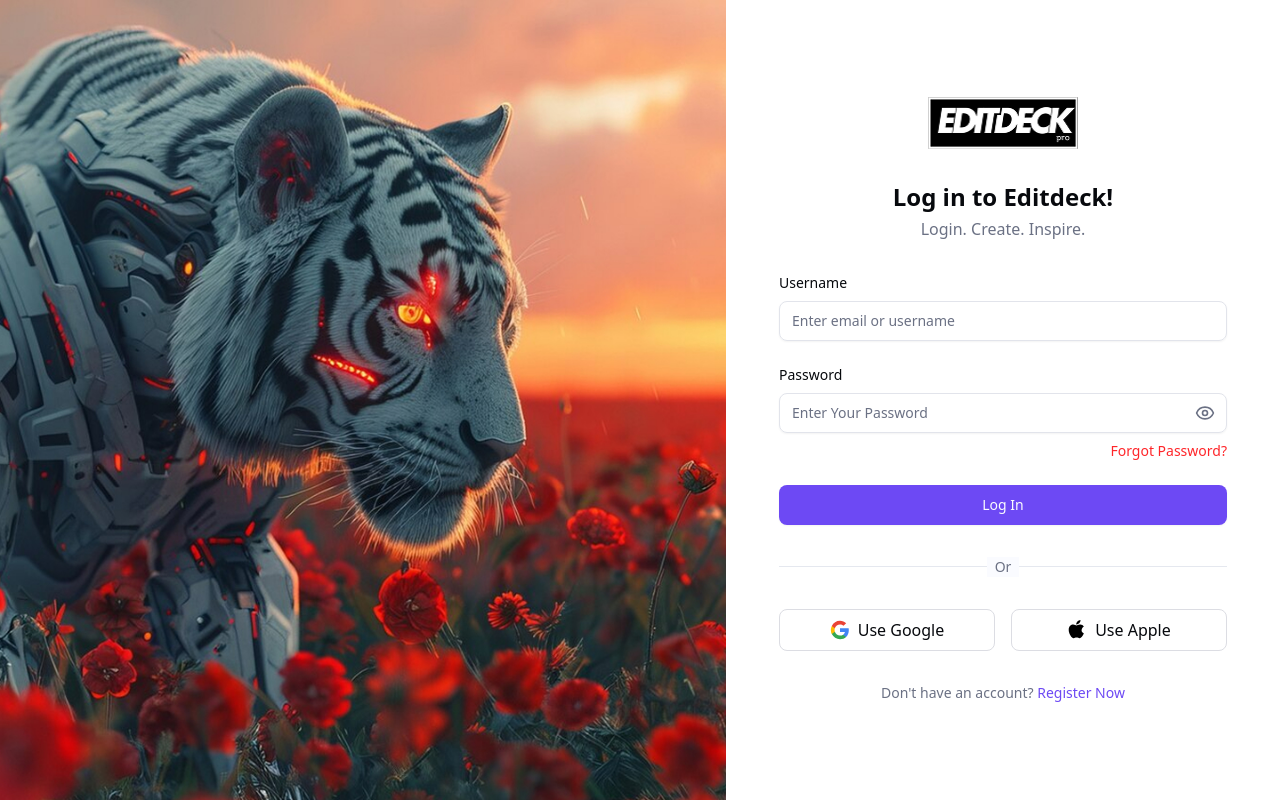
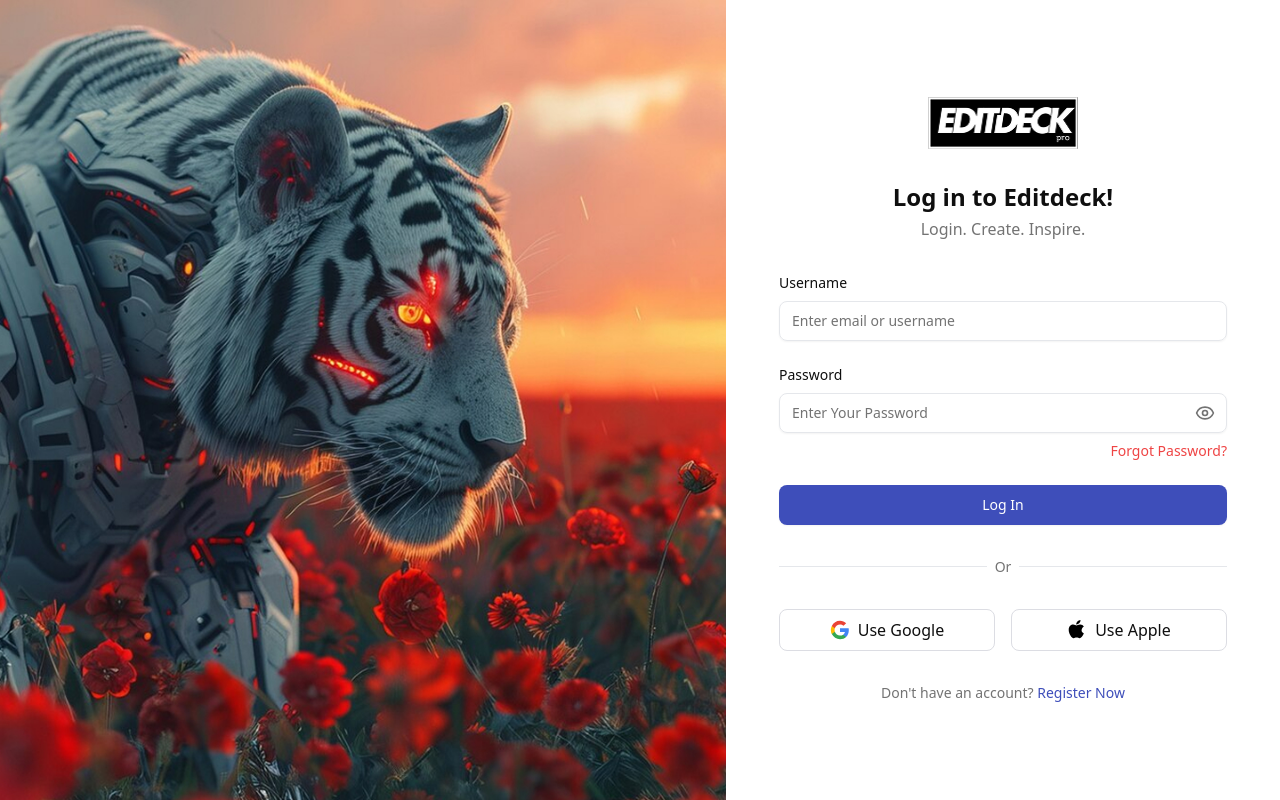
Before and after one commit to Editdeckpro/EDP, a Next.js app: page /login in a window 1280 px wide. Built offline with nearby package versions, Linux system fonts and the light colour scheme.

Commit message:
Added colors from figma

```diff
--- a/src/app/globals.css
+++ b/src/app/globals.css
@@ -48,71 +48,91 @@
 :root {
   --radius: 0.625rem;
 
-  --background: oklch(0.99 0.01 280);
-  --foreground: oklch(0.14 0.01 260);
-  --card: oklch(1 0 0);
-  --card-foreground: oklch(0.145 0 0);
-  --popover: oklch(1 0 0);
-  --popover-foreground: oklch(0.145 0 0);
-  --primary: oklch(0.55 0.24 285);
-  --primary-foreground: oklch(0.99 0.01 280);
-  --secondary: oklch(0.88 0.22 85);
-  --secondary-foreground: oklch(0.18 0.02 90);
-  --muted: oklch(0.9 0.03 280);
-  --muted-foreground: oklch(0.55 0.03 270);
-  --accent: oklch(0.76 0.18 200);
-  --accent-foreground: oklch(0.15 0.01 250);
-  --destructive: oklch(0.65 0.25 27.3);
-  --border: oklch(0.93 0.01 270);
-  --input: oklch(0.92 0.01 270);
-  --ring: oklch(0.65 0.05 270);
-  --chart-1: oklch(0.7 0.24 260);
-  --chart-2: oklch(0.65 0.21 185);
-  --chart-3: oklch(0.5 0.12 220);
-  --chart-4: oklch(0.88 0.21 85);
-  --chart-5: oklch(0.8 0.21 70);
-  --sidebar: oklch(0.98 0.01 270);
-  --sidebar-foreground: oklch(0.15 0.01 260);
-  --sidebar-primary: oklch(0.55 0.24 285);
-  --sidebar-primary-foreground: oklch(0.99 0.01 280);
-  --sidebar-accent: oklch(0.76 0.18 200);
-  --sidebar-accent-foreground: oklch(0.15 0.01 250);
-  --sidebar-border: oklch(0.9 0.01 270);
-  --sidebar-ring: oklch(0.6 0.04 270);
+  --background: #ffffff;
+  --foreground: #0f0f0f;
+
+  --card: #ffffff;
+  --card-foreground: #0f0f0f;
+
+  --popover: #ffffff;
+  --popover-foreground: #0f0f0f;
+
+  --primary: #3e4eba;
+  --primary-foreground: #ffffff;
+
+  --secondary: #ff8a3d;
+  --secondary-foreground: #0f0f0f;
+
+  --accent: #4092dd;
+  --accent-foreground: #ffffff;
+
+  --muted: #f5f5f5;
+  --muted-foreground: #737373;
+
+  --destructive: #ef4444;
+
+  --border: #e5e7eb;
+  --input: #e5e7eb;
+  --ring: #3e4eba;
+
+  --chart-1: #3e4eba;
+  --chart-2: #4092dd;
+  --chart-3: #ff8a3d;
+  --chart-4: #d946ef;
+  --chart-5: #22d3ee;
+
+  --sidebar: #f9fafb;
+  --sidebar-foreground: #0f0f0f;
+  --sidebar-primary: #3e4eba;
+  --sidebar-primary-foreground: #ffffff;
+  --sidebar-accent: #4092dd;
+  --sidebar-accent-foreground: #ffffff;
+  --sidebar-border: #e5e7eb;
+  --sidebar-ring: #cbd5e1;
 }
 
 .dark {
-  --background: oklch(0.14 0.01 260);
-  --foreground: oklch(0.99 0.01 280);
-  --card: oklch(0.2 0.01 260);
-  --card-foreground: oklch(0.99 0.01 280);
-  --popover: oklch(0.2 0.01 260);
-  --popover-foreground: oklch(0.99 0.01 280);
-  --primary: oklch(0.75 0.24 285);
-  --primary-foreground: oklch(0.2 0.01 260);
-  --secondary: oklch(0.4 0.22 85);
-  --secondary-foreground: oklch(0.99 0.01 280);
-  --muted: oklch(0.4 0.01 260);
-  --muted-foreground: oklch(0.7 0.03 270);
-  --accent: oklch(0.6 0.18 200);
-  --accent-foreground: oklch(0.99 0.01 280);
-  --destructive: oklch(0.65 0.25 27.3);
-  --border: oklch(1 0 0 / 10%);
-  --input: oklch(1 0 0 / 15%);
-  --ring: oklch(0.55 0.04 270);
-  --chart-1: oklch(0.6 0.24 260);
-  --chart-2: oklch(0.65 0.21 185);
-  --chart-3: oklch(0.75 0.21 70);
-  --chart-4: oklch(0.7 0.24 305);
-  --chart-5: oklch(0.68 0.23 15);
-  --sidebar: oklch(0.2 0.01 260);
-  --sidebar-foreground: oklch(0.99 0.01 280);
-  --sidebar-primary: oklch(0.6 0.24 260);
-  --sidebar-primary-foreground: oklch(0.99 0.01 280);
-  --sidebar-accent: oklch(0.6 0.18 200);
-  --sidebar-accent-foreground: oklch(0.99 0.01 280);
-  --sidebar-border: oklch(1 0 0 / 10%);
-  --sidebar-ring: oklch(0.55 0.04 270);
+  --background: #0f0f0f;
+  --foreground: #f9fafb;
+
+  --card: #1f2937;
+  --card-foreground: #f9fafb;
+
+  --popover: #1f2937;
+  --popover-foreground: #f9fafb;
+
+  --primary: #6473e3; /* lighter version of #3E4EBA */
+  --primary-foreground: #1f2937;
+
+  --secondary: #ff9a58; /* lighter secondary for dark */
+  --secondary-foreground: #1f2937;
+
+  --accent: #63a9e5; /* lighter accent for dark */
+  --accent-foreground: #1f2937;
+
+  --muted: #374151;
+  --muted-foreground: #9ca3af;
+
+  --destructive: #f87171;
+
+  --border: #374151;
+  --input: #374151;
+  --ring: #6473e3;
+
+  --chart-1: #6473e3;
+  --chart-2: #63a9e5;
+  --chart-3: #ff9a58;
+  --chart-4: #f472b6;
+  --chart-5: #67e8f9;
+
+  --sidebar: #1f2937;
+  --sidebar-foreground: #f9fafb;
+  --sidebar-primary: #6473e3;
+  --sidebar-primary-foreground: #1f2937;
+  --sidebar-accent: #63a9e5;
+  --sidebar-accent-foreground: #1f2937;
+  --sidebar-border: #374151;
+  --sidebar-ring: #4b5563;
 }
 
 @layer base {
--- a/src/components/layout/header.tsx
+++ b/src/components/layout/header.tsx
@@ -10,7 +10,7 @@ export default function DashboardHeader() {
       <div className="flex items-center gap-2">
         {/* Credits Badge */}
         <div className="flex items-center gap-2 bg-white text-black outline outline-gray-300 rounded-full px-3 py-1 pl-[5px]">
-          <div className="rounded-full bg-accent p-2 aspect-square flex items-center justify-center text-xs font-bold">
+          <div className="rounded-full bg-secondary p-2 aspect-square flex items-center justify-center text-xs font-bold">
             <GIcon name="toll" />
           </div>
           <div className="text-xs">
--- a/src/components/layout/sidebar-content.tsx
+++ b/src/components/layout/sidebar-content.tsx
@@ -98,7 +98,7 @@ const SidebarLinkButton = ({
         size={"full"}
         className={cn(
           "flex justify-start items-center font-normal cursor-pointer w-full text-wrap",
-          active ? "" : "hover:bg-gray-200",
+          active ? "" : "hover:bg-gray-200 hover:text-black",
           className
         )}
       >
--- a/src/components/pages/subscription/pricing-card.tsx
+++ b/src/components/pages/subscription/pricing-card.tsx
@@ -30,7 +30,7 @@ const PricingCard: FC<PricingCardProps> = ({
       ? "bg-primary"
       : color === "secondary"
       ? "bg-secondary"
-      : "bg-[#4092dd]";
+      : "bg-accent";
 
   return (
     <div className="bg-white rounded-xl p-3 border border-[#dedede]">
```
